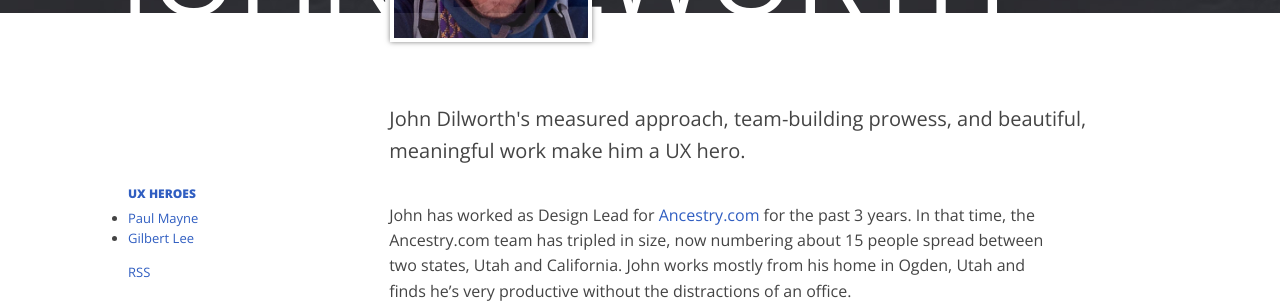
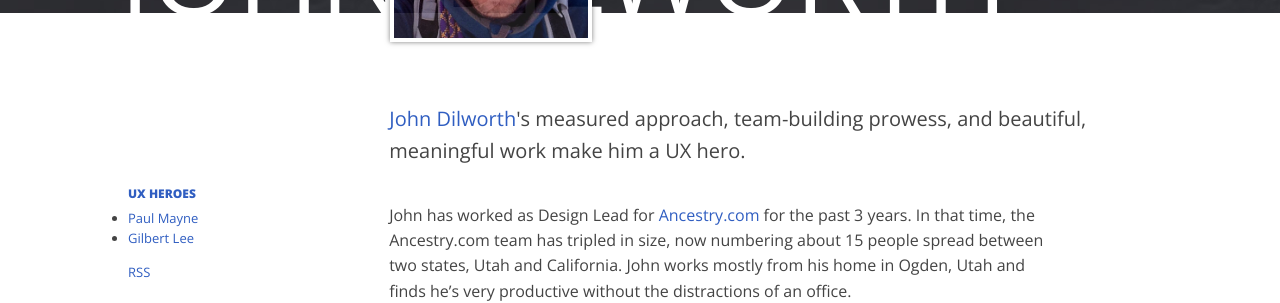
Before and after one commit to tomdeforest/tomdeforest.github.io, a Jekyll site: the page built from _posts/2014-08-19-john-dilworth.md, in a window 1280 px wide and 900 px high. Shown: the part 227-530 px from the top of the window. Built offline with Jekyll 4.4.1, drawn with Linux system fonts in a browser that asks for light colours; part of the change alters nothing that is shown.

Commit message:
Link to John's site

```diff
--- a/_posts/2014-08-19-john-dilworth.md
+++ b/_posts/2014-08-19-john-dilworth.md
@@ -8,7 +8,7 @@ hero-background-class: ancestry
 <div class="thumbnail clearfix">
 	<img class="portrait" src="{{ "/images/dilworth.jpg" | prepend: site.baseurl }}">
 </div>
-<p class="lead lead-1">John Dilworth's measured approach, team-building prowess, and beautiful, meaningful work make him a UX hero.</p>
+<p class="lead lead-1"><a href="http://www.johndilworth.com" title="John Dilworth Art &amp; Design">John Dilworth</a>'s measured approach, team-building prowess, and beautiful, meaningful work make him a UX hero.</p>
 
 {% include intro.html %}
 
```
Also changed, not shown: 1 other file.
